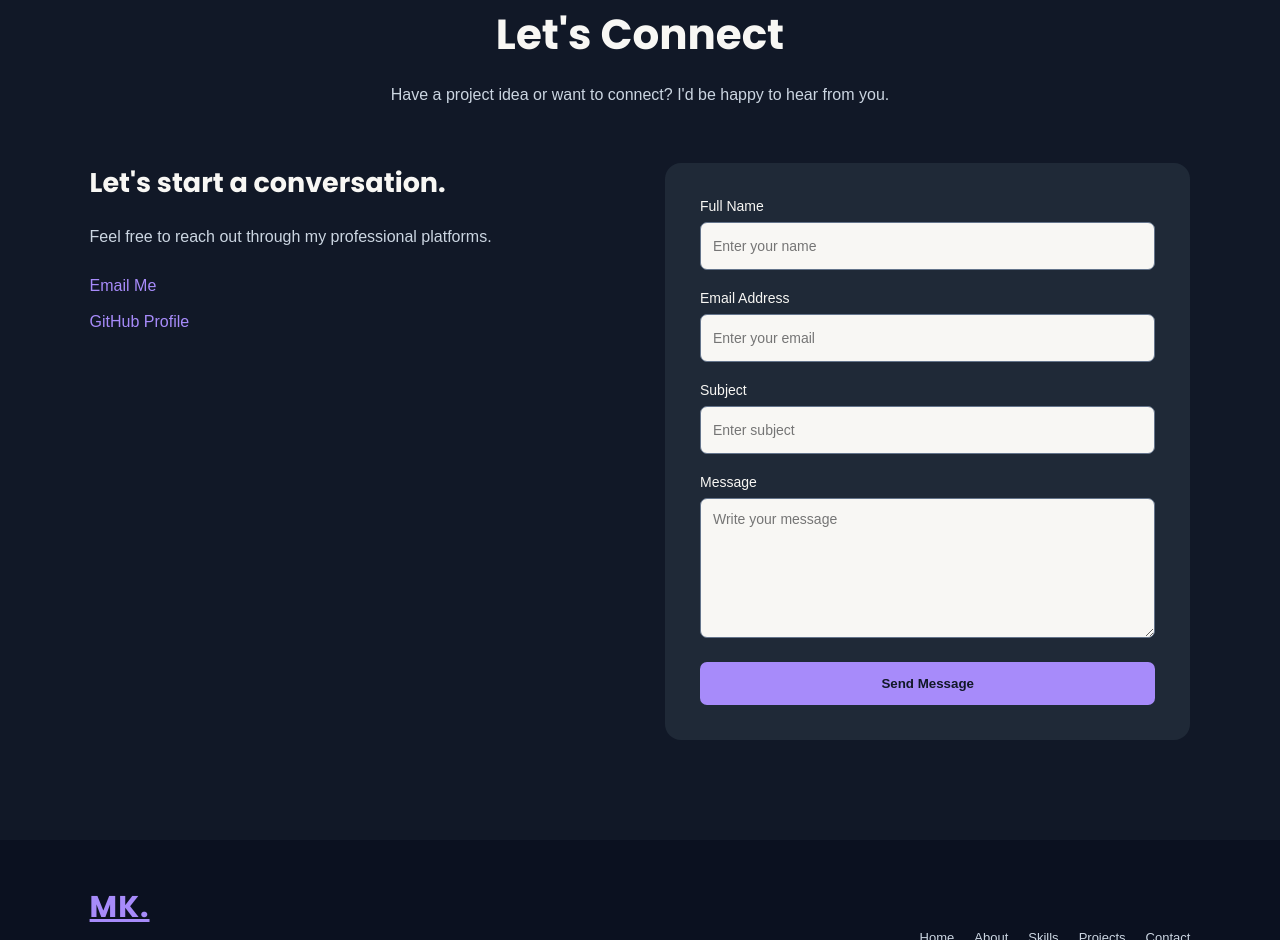
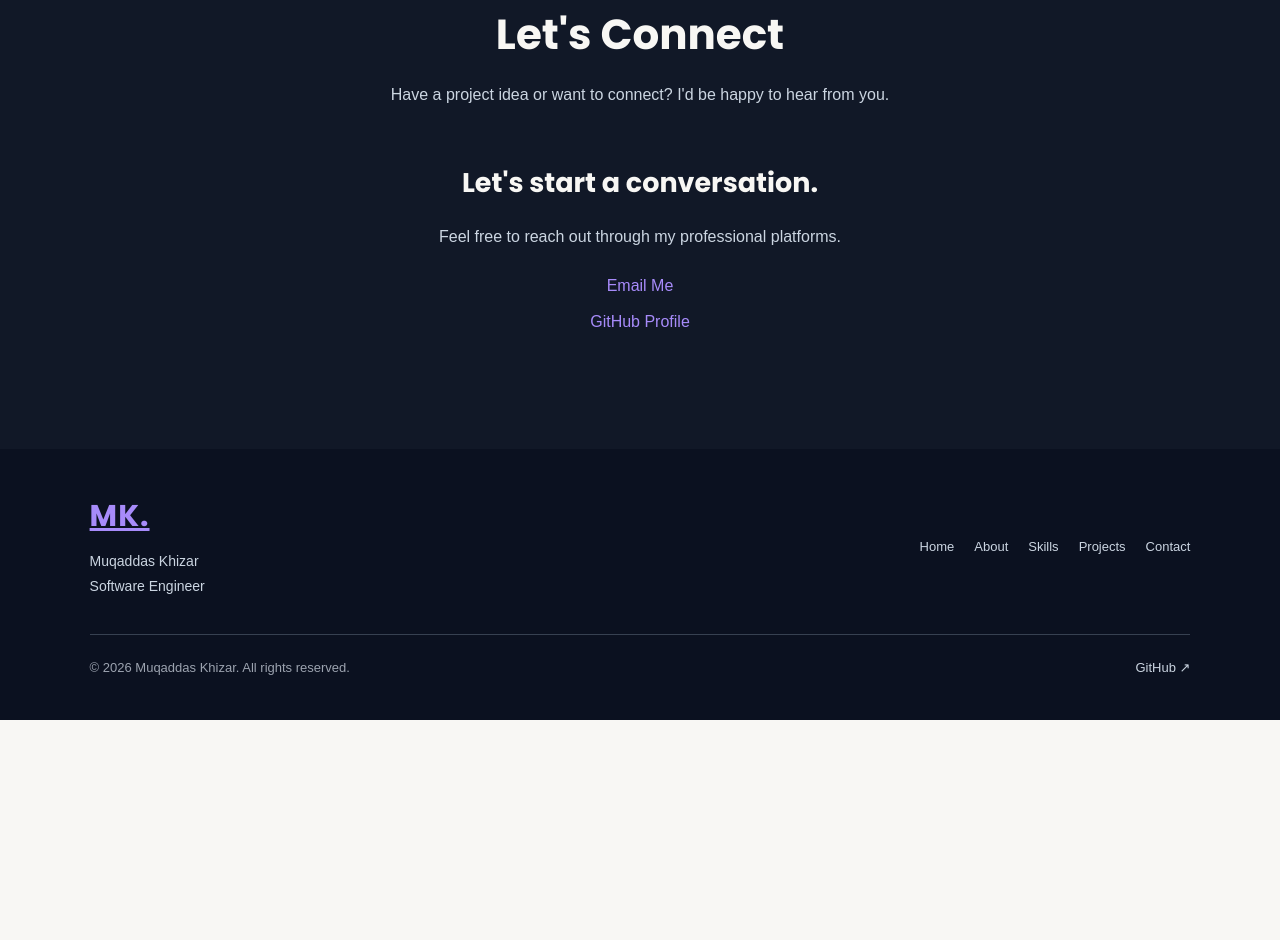
Before and after one commit to muqaddas147/CSS-Beginner-Project, a plain HTML site: page index.html in a window 1280 px wide. Shown: the part 6428-7368 px from the top of the page. After the commit the page ends 7148 px from the top, so only its background shows below. Drawn offline with Linux system fonts and the light colour scheme.

Commit message:
correct form and image

```diff
--- a/CSS/style.css
+++ b/CSS/style.css
@@ -849,3 +849,10 @@ body{
         align-items: flex-start;
     }
 }
+
+.contact-container.single {
+    grid-template-columns: 1fr;
+    max-width: 600px;
+    margin: 0 auto;
+    text-align: center;
+}
--- a/index.html
+++ b/index.html
@@ -380,16 +380,16 @@
         </article>
 
 
-        <article class="project-card">
+    <article class="project-card">
 
     <img src="images/project-6.png"
-         alt="Amazon clone website screenshot">
+         alt="E-commerce homepage clone screenshot">
 
     <div class="project-content">
         <span class="project-category">WEB DEVELOPMENT</span>
-        <h3>Amazon Clone</h3>
+        <h3>E-commerce Homepage Clone</h3>
         <p>
-            A static Amazon homepage clone built to practise
+            A static online-store homepage built to practise
             layout, styling and responsive design with CSS.
         </p>
 
@@ -456,31 +456,21 @@
 </section>
 
 
-
 <section class="contact-section" id="contact">
 
     <div class="contact-heading">
-
         <p class="section-label">GET IN TOUCH</p>
-
         <h2>Let's Connect</h2>
-
         <p>
             Have a project idea or want to connect?
             I'd be happy to hear from you.
         </p>
-
     </div>
 
-
-    <div class="contact-container">
-
-        <!-- LEFT SIDE: CONTACT INFORMATION -->
+    <div class="contact-container single">
 
         <div class="contact-info">
-
             <h3>Let's start a conversation.</h3>
-
             <p>
                 Feel free to reach out through
                 my professional platforms.
@@ -495,60 +485,7 @@
                rel="noopener noreferrer">
                 GitHub Profile
             </a>
-
         </div>
-
-
-        <!-- RIGHT SIDE: CONTACT FORM -->
-
-        <form class="contact-form"
-              action="https://formsubmit.co/muqaddas7071@gmail.com"
-              method="POST">
-
-            <input type="hidden" name="_subject"
-                   value="New Portfolio Contact Message">
-
-            <label for="name">Full Name</label>
-
-            <input type="text"
-                   id="name"
-                   name="name"
-                   placeholder="Enter your name"
-                   required>
-
-
-            <label for="email">Email Address</label>
-
-            <input type="email"
-                   id="email"
-                   name="email"
-                   placeholder="Enter your email"
-                   required>
-
-
-            <label for="subject">Subject</label>
-
-            <input type="text"
-                   id="subject"
-                   name="subject"
-                   placeholder="Enter subject"
-                   required>
-
-
-            <label for="message">Message</label>
-
-            <textarea id="message"
-                      name="message"
-                      placeholder="Write your message"
-                      rows="6"
-                      required></textarea>
-
-
-            <button type="submit">
-                Send Message
-            </button>
-
-        </form>
 
     </div>
 
```
Also changed, not shown: 1 other file.
